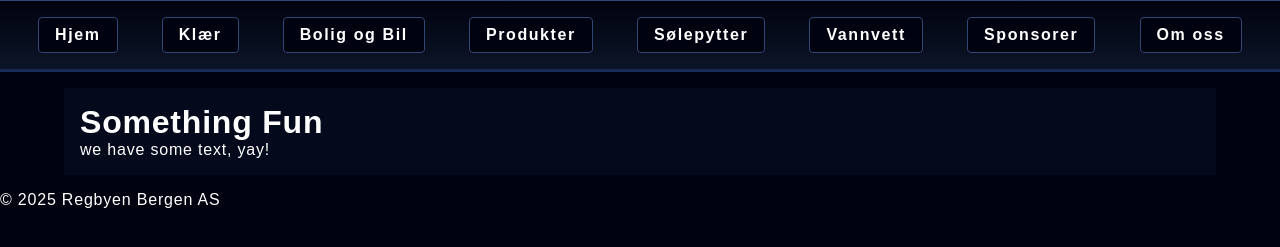
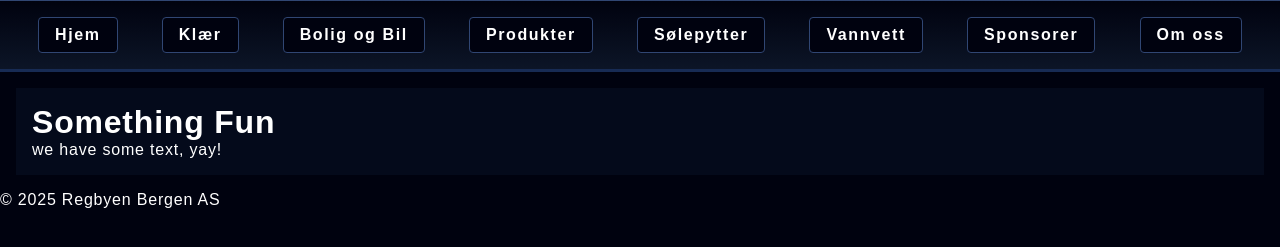
Before and after one commit to BlueLLD/RegnbyenBergenAS_Website, a plain HTML site: page v2/index.html in a window 1280 px wide. Shown: the part 159-406 px from the top of the page. Drawn offline with Linux system fonts and the light colour scheme; a web font is replaced by a local one.

Commit message:
silly fix
glemte fjerne width for main tag

```diff
--- a/main_style.css
+++ b/main_style.css
@@ -38,6 +38,8 @@ nav ul {
 	display: flex;
 	list-style: none;
 	gap: 1rem;
+	text-shadow: black;
+	box-shadow: 2px 2px black;
 }
 
 nav a {
--- a/v2/css/style.css
+++ b/v2/css/style.css
@@ -124,9 +124,8 @@ nav li:hover {
 
 main {
     display: block;
-    width: 90%;
     background-color: var(--bg);
-    margin: 1em auto;
+    margin: 1em;
     padding: 1em;
 }
 
```
